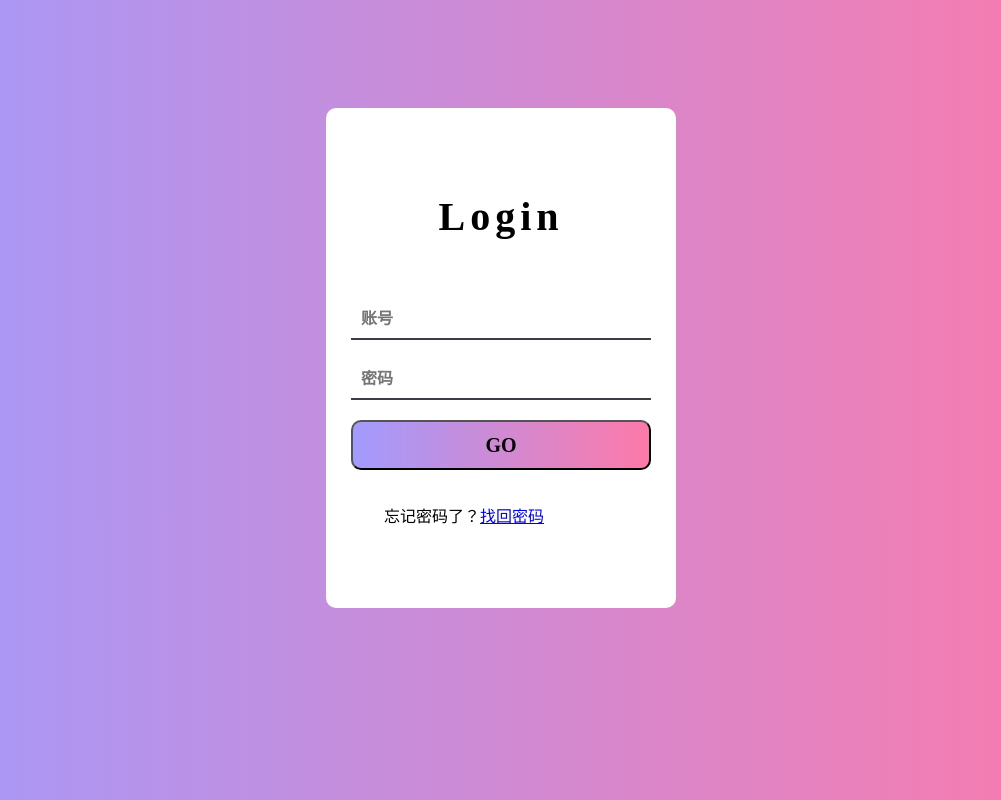
After one commit to lyhiauaning/reiki, a PHP site: page /page/login.html in a window 1280 px wide. The commit adds this page. Shown: the whole page, without its empty margins (139-1140 px from the left). Run offline with PHP 8.4, Linux system fonts and the light colour scheme.

Commit message:
新增登录界面

```diff
--- a/config/function.js
+++ b/config/function.js
@@ -209,7 +209,7 @@ function PFT(){
     <a href="JavaScript:contact('qq');"><p class="pt" style="text-align:center;">QQ联系</p></a>
     <a href="JavaScript:contact('mail');"><p class="pt" style="text-align:center;">邮箱反馈</p></a>
     <a href="JavaScript:contact('qun');"><p class="pt" style="text-align:center;">加入Q群</p></a>
-    <a href="JavaScript:Change_Background(prompt('请输入链接\n您可以输入网址或者：0~2'))"><p class="pt" style="text-align:center;">更换壁纸</p></a>
+    <a href="JavaScript:Change_Background(prompt('请输入链接\n您可以输入网址或者：0~3'))"><p class="pt" style="text-align:center;">更换壁纸</p></a>
     <a href="JavaScript:player(prompt('请输入音乐链接或者网易云音乐id'));"><p class="pt" style="text-align:center;">播放音乐</p></a>
     <a href="JavaScript:playvideo(prompt('请输入视频链接或者哔哩哔哩BV号'));"><p class="pt" style="text-align:center;">播放视频</p></a>
     <a href="JavaScript:safeskip('https://www.118pan.com/wap.php?action=space&uid=0&folder_id=11286','stop')"><p class="pt" style="text-align:center;">下载MC</p></a>
@@ -221,7 +221,8 @@ function Change_Background(url){
       var storage = [
         "background.jpg",
         "background.png",
-        "background2.jpg"
+        "background2.jpg",
+        "background_fj.png"
       ]
       url = "./img/" + storage[url];
     } else if(url == "null"){
--- /dev/null
+++ b/page/login.html
@@ -0,0 +1,76 @@
+<!DOCTYPE html>
+<html lang="en">
+
+<head>
+  <meta charset="UTF-8">
+  <meta http-equiv="X-UA-Compatible" content="IE=edge">
+  <meta name="viewport" content="width=device-width, initial-scale=1.0">
+  <title>曦灵｜登录</title>
+  <style>
+    body {
+      display: flex;
+      justify-content: center;
+      background-image: linear-gradient(to left, #fd79a8, #a29bfe);
+    }
+    .a{
+      background-color: #fff;
+      width: 350px;
+      height: 500px;
+      position: relative;
+      display: flex;
+      border-radius: 10px;
+      justify-content: center;
+      align-items: center;
+      top: 100px;
+    }
+    .b{
+      width: 300px;
+      height: 450px;
+      overflow: hidden;
+    }
+    .c{
+      font: 900 40px '';
+      margin: 60px 0;
+      text-align: center;
+      /* 设置字体间距 */
+      letter-spacing: 5px;
+    }
+    .e{
+      width: 100%;
+      margin-bottom: 20px;
+      outline: none;
+      border: 0;
+      padding: 10px;
+      border-bottom: 2px solid rgb(60,60,70);
+      font: 900 16px '';
+    }
+    .f{
+      text-align: center;
+      height: 50px;
+      width: 100%;
+      padding: 12px;
+      font: 900 20px '';
+      border-radius: 10px;
+      background-image: linear-gradient(to left, #fd79a8, #a29bfe);
+    }
+    .g{
+      margin: 33px;
+    }
+  </style>
+</head>
+<body>
+  <di class="a">
+    <div class="b">
+      <p class="c">Login</p>
+      <div class="d">
+        <form action="./" method="get" name="login">
+          <input type="text" class="e" placeholder="账号" name="user" required="required">
+          <input type="password" class="e" placeholder="密码" name="passwd" required="required">
+          <input type="submit" value="GO" class="f">
+        </form>
+      </div>
+      <div class="g">忘记密码了？<a href="JavaScript: void(0);">找回密码</a></div>
+    </div>
+  </di>
+</body>
+</html>
--- a/style.css
+++ b/style.css
@@ -3,7 +3,7 @@
  src: url('/font/master.ttf');
 }
 html{
-  background-image: url('/img/background.jpg');
+  background-image: url('/img/background_fj.png');
   background-color: #aaa;
   background-size: cover;
   -webkit-background-size: cover 100%;
```
Also changed, not shown: img/background_fj.png (added).
